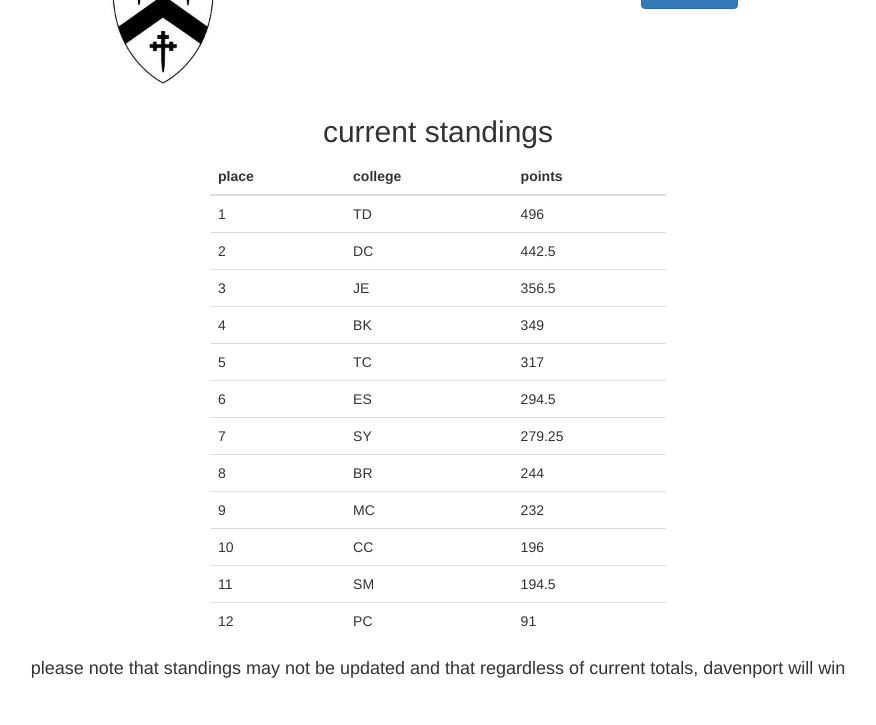
After one commit to ericho99/dportims, a Flask app: template app/templates/standings.html in a window 1280 px wide. The commit adds this page. Shown: the part 75-800 px from the top of the page, without its empty margins (202-1078 px from the left). Run offline with Flask 2, Linux system fonts and the light colour scheme; the template is opened without the code that fills it, so the values that code supplies are empty; some libraries are stand-ins or nearby versions.

Commit message:
added support for a standings page

```diff
--- a/app/static/css/main.css
+++ b/app/static/css/main.css
@@ -68,6 +68,12 @@ h3{
 	max-width: 80%;
 }
 
+.table.standings-table{
+	max-width: 40%;
+	margin-left:auto;
+	margin-right:auto;
+}
+
 td{
 	text-align: left;
 }
--- a/app/templates/header.html
+++ b/app/templates/header.html
@@ -11,6 +11,7 @@
         </button>
         <ul class="dropdown-menu drop" role="menu" aria-labelledby="dropdownMenu1">
           <li role="presentation"><a role="menuitem" tabindex="-1" href="/">home</a></li>
+          <li role="presentation"><a role="menuitem" tabindex="-1" href="/standings">standings</a></li>
           <li role="presentation"><a role="menuitem" tabindex="-1" href="/editprofile">edit profile</a></li>
           <li role="presentation"><a role="menuitem" tabindex="-1" href="/myims">my IMs</a></li>
           <li role="presentation"><a role="menuitem" tabindex="-1" href="/contact">contact us</a></li>
--- /dev/null
+++ b/app/templates/standings.html
@@ -0,0 +1,79 @@
+{% extends "header.html" %}
+{% block content %}
+<div class="container">
+  <h2>
+    current standings
+  </h2>
+  <table class="table standings-table" style="float:middle;">
+    <thead>
+      <th>place</th>
+      <th>college</th>
+      <th>points</th>
+    </thead>
+    <tbody>
+      <tr>
+        <td>1</td>
+        <td>TD</td>
+        <td>496</td>
+      </tr>
+      <tr>
+        <td>2</td>
+        <td>DC</td>
+        <td>442.5</td>
+      </tr>
+      <tr>
+        <td>3</td>
+        <td>JE</td>
+        <td>356.5</td>
+      </tr>
+      <tr>
+        <td>4</td>
+        <td>BK</td>
+        <td>349</td>
+      </tr>
+      <tr>
+        <td>5</td>
+        <td>TC</td>
+        <td>317</td>
+      </tr>
+      <tr>
+        <td>6</td>
+        <td>ES</td>
+        <td>294.5</td>
+      </tr>
+      <tr>
+        <td>7</td>
+        <td>SY</td>
+        <td>279.25</td>
+      </tr>
+      <tr>
+        <td>8</td>
+        <td>BR</td>
+        <td>244</td>
+      </tr>
+      <tr>
+        <td>9</td>
+        <td>MC</td>
+        <td>232</td>
+      </tr>
+      <tr>
+        <td>10</td>
+        <td>CC</td>
+        <td>196</td>
+      </tr>
+      <tr>
+        <td>11</td>
+        <td>SM</td>
+        <td>194.5</td>
+      </tr>
+      <tr>
+        <td>12</td>
+        <td>PC</td>
+        <td>91</td>
+      </tr>
+    </tbody>
+  </table>
+  <h4> please note that standings may not be updated and that regardless of current totals, davenport will win </h4>
+</div>
+
+{% endblock %}
--- a/initplayers.py
+++ b/initplayers.py
@@ -2,7 +2,7 @@ from app import app
 from app.models import *
 from datetime import datetime
 
-db.drop_all()
+# db.drop_all()
 db.create_all()
 
 p = Panlist(name='textlist')
```
Also changed, not shown: app/views.py (+9 -0 lines), 2 other files.
